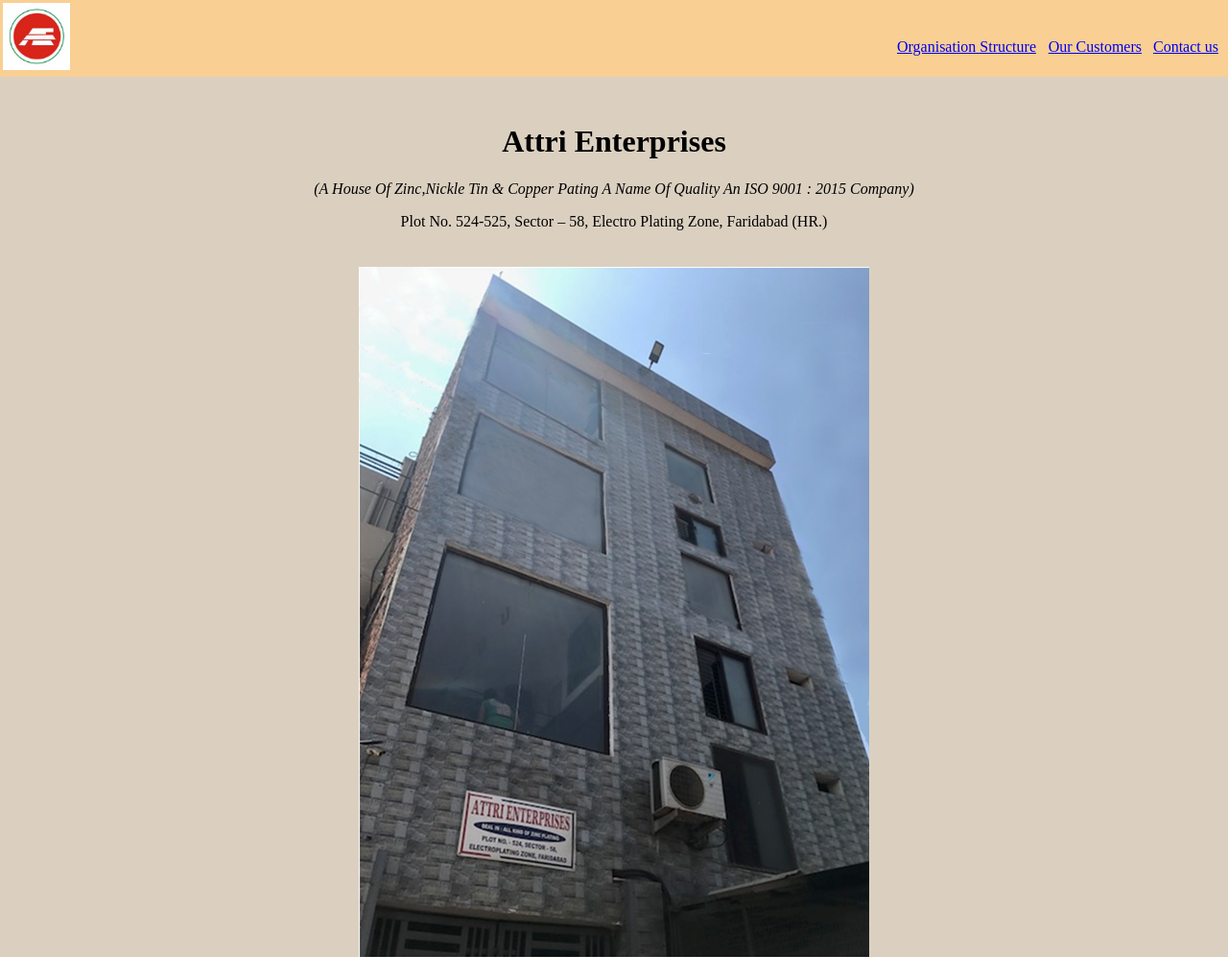
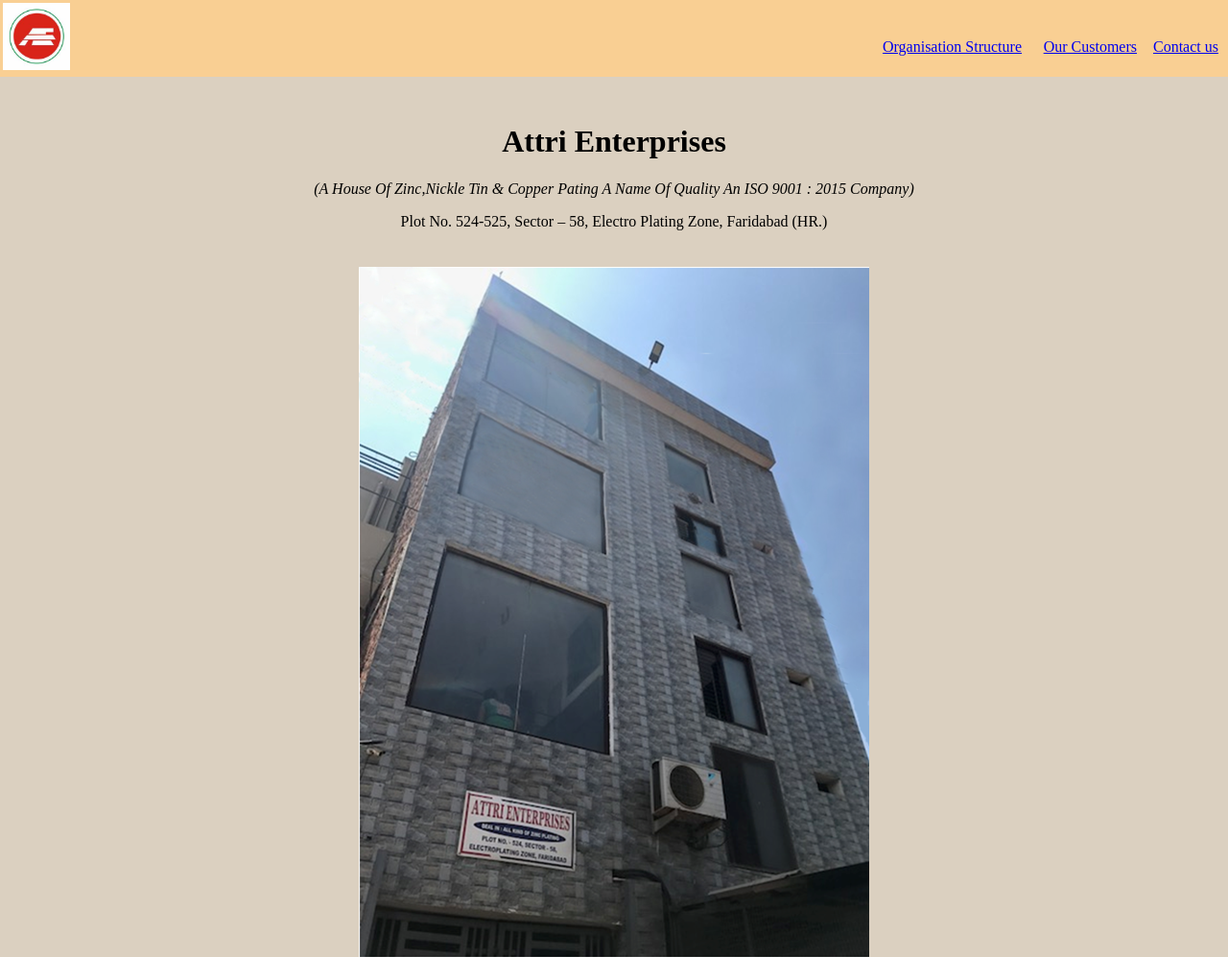
Before and after one commit to attri-enterprises/attri-enterprises.github.io, a plain HTML site: page index.html in a window 1280 px wide. Shown: the top 997 px of the page at 96% size. Drawn offline with Linux system fonts and the light colour scheme.

Commit message:
Update styles.css

```diff
--- a/CSS/styles.css
+++ b/CSS/styles.css
@@ -37,11 +37,11 @@
 }
 .link1{
     position: absolute;
-    right: 200px;
+    right: 215px;
 }
 .link2{
     position: absolute;
-    right: 90px;
+    right: 95px;
 }
 .link3{
     position: absolute;
```
